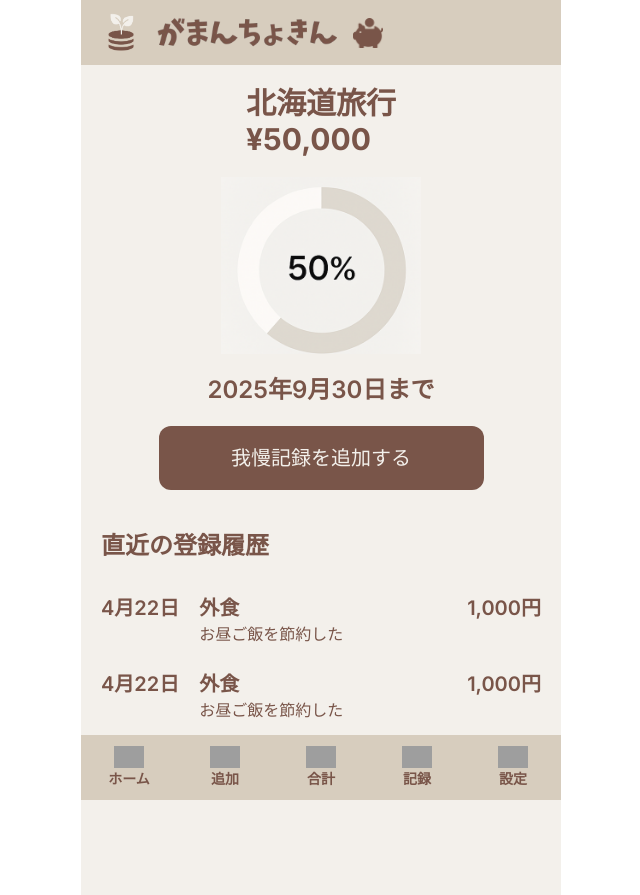
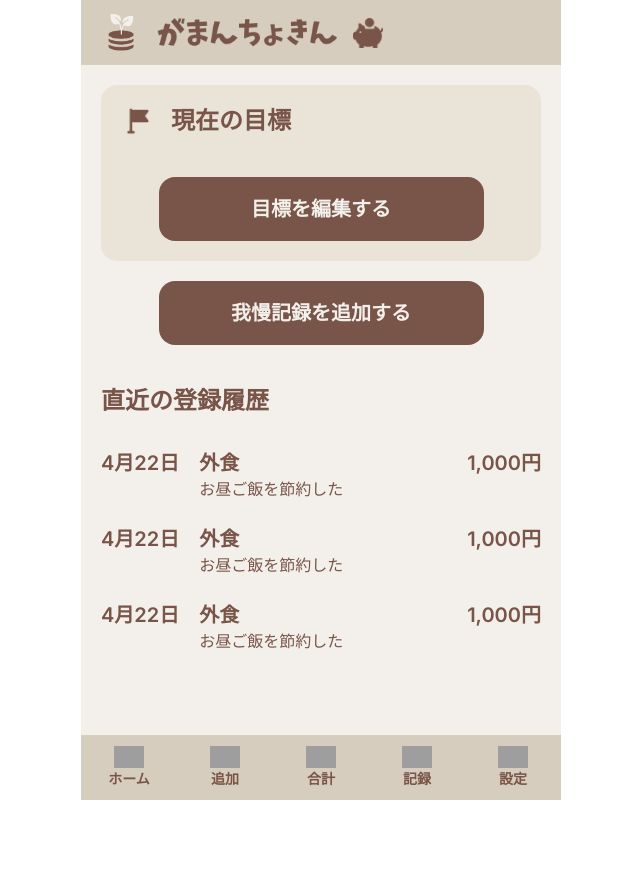
Before and after one commit to Naoya-0213/money-mindful, a Next.js app: page /money-mindful/home in a window 1280 px wide. Shown: the whole page, without its empty margins (319-959 px from the left). After the commit the page ends 800 px from the top, so only its background shows below. Built offline with nearby package versions, Linux system fonts and the light colour scheme; grey boxes are pictures that could not be loaded.

Commit message:
ui実装中

```diff
--- a/src/app/components/button/Button.tsx
+++ b/src/app/components/button/Button.tsx
@@ -12,7 +12,7 @@ const Button = ({ children, onClick, className }: ButtonProps) => {
   return (
     <button
       onClick={onClick}
-      className={`h-16 w-full max-w-[325px] min-w-[200px] rounded-xl bg-[#795549] px-6 py-2 text-center text-xl text-[#F3F0EB] ${className ?? ""}`}
+      className={`h-16 w-full max-w-[325px] min-w-[200px] rounded-2xl bg-[#795549] px-6 py-2 text-center text-xl font-bold text-[#F3F0EB] ${className ?? ""}`}
     >
       {children}
     </button>
--- /dev/null
+++ b/src/app/components/section-card/GoalCard.tsx
@@ -0,0 +1,27 @@
+import React from "react";
+import SectionCard from "./SectionCard";
+import Link from "next/link";
+import Button from "../button/Button";
+
+const GoalCard = () => {
+  return (
+    <div className="w-full">
+      {/* セクション */}
+      <SectionCard
+        title="現在の目標"
+        icon="/icon/home/flag.png"
+        label="目標設定icon"
+      >
+        {/* データ取得 */}
+        <div></div>
+
+        {/* 目標編集ボタン */}
+        <Link href="/money-mindful/add" className="flex w-full justify-center">
+          <Button>目標を編集する</Button>
+        </Link>
+      </SectionCard>
+    </div>
+  );
+};
+
+export default GoalCard;
--- /dev/null
+++ b/src/app/components/section-card/SectionCard.tsx
@@ -0,0 +1,30 @@
+import Image from "next/image";
+import React, { Children } from "react";
+
+type Props = {
+  title: string;
+  icon: string;
+  children: React.ReactNode;
+  label: string;
+};
+
+const SectionCard = ({ title, icon, label, children }: Props) => {
+  return (
+    <div className="w-full rounded-2xl bg-[#EAE3D8]">
+      <div className="flex-col gap-5 flex p-5">
+        <div className="flex items-center justify-start gap-5">
+          {/* icon */}
+          <Image src={icon} alt={label} width={30} height={30} />
+
+          {/* タイトル */}
+          <h2 className="text-2xl font-bold">{title}</h2>
+        </div>
+
+        {/* 他要素 */}
+        {children}
+      </div>
+    </div>
+  );
+};
+
+export default SectionCard;
--- /dev/null
+++ b/src/app/money-mindful/home/component/BeforeLogin.tsx
@@ -0,0 +1,9 @@
+import React from 'react'
+
+const BeforeLogin = () => {
+  return (
+    <div>BeforeLogin</div>
+  )
+}
+
+export default BeforeLogin
--- a/src/app/money-mindful/home/component/Home.tsx
+++ b/src/app/money-mindful/home/component/Home.tsx
@@ -7,23 +7,14 @@ import Image from "next/image";
 import Link from "next/link";
 import Button from "@/app/components/button/Button";
 import Log from "@/app/components/log/Log";
+import SectionCard from "@/app/components/section-card/SectionCard";
+import GoalCard from "@/app/components/section-card/GoalCard";
 
 const Home = () => {
   return (
     <div className="flex w-full flex-col items-center gap-5 p-5">
       {/* タイトル */}
-      <div className="text-3xl font-bold">
-        <h3>北海道旅行</h3>
-        <p>¥50,000</p>
-      </div>
-
-      {/* 仮グラフ */}
-      <Image src="/temp/仮グラフ.png" alt="仮グラフ" width={200} height={200} />
-
-      {/* 期限 */}
-      <div className="text-2xl font-semibold">
-        <p>2025年9月30日まで</p>
-      </div>
+      <GoalCard />
 
       {/* 追加ボタン */}
       <Link href="/money-mindful/add" className="flex w-full justify-center">
```
Also changed, not shown: public/icon/home/flag.png (added), src/utils/supabase/clients.ts (renamed from utils/supabase/clients.ts), src/utils/supabase/middleware.ts (added), src/utils/supabase/server.ts (renamed from utils/supabase/server.ts), src/utils/supabase/supabaseFunction.tsx (renamed from utils/supabase/supabaseFunction.tsx).
